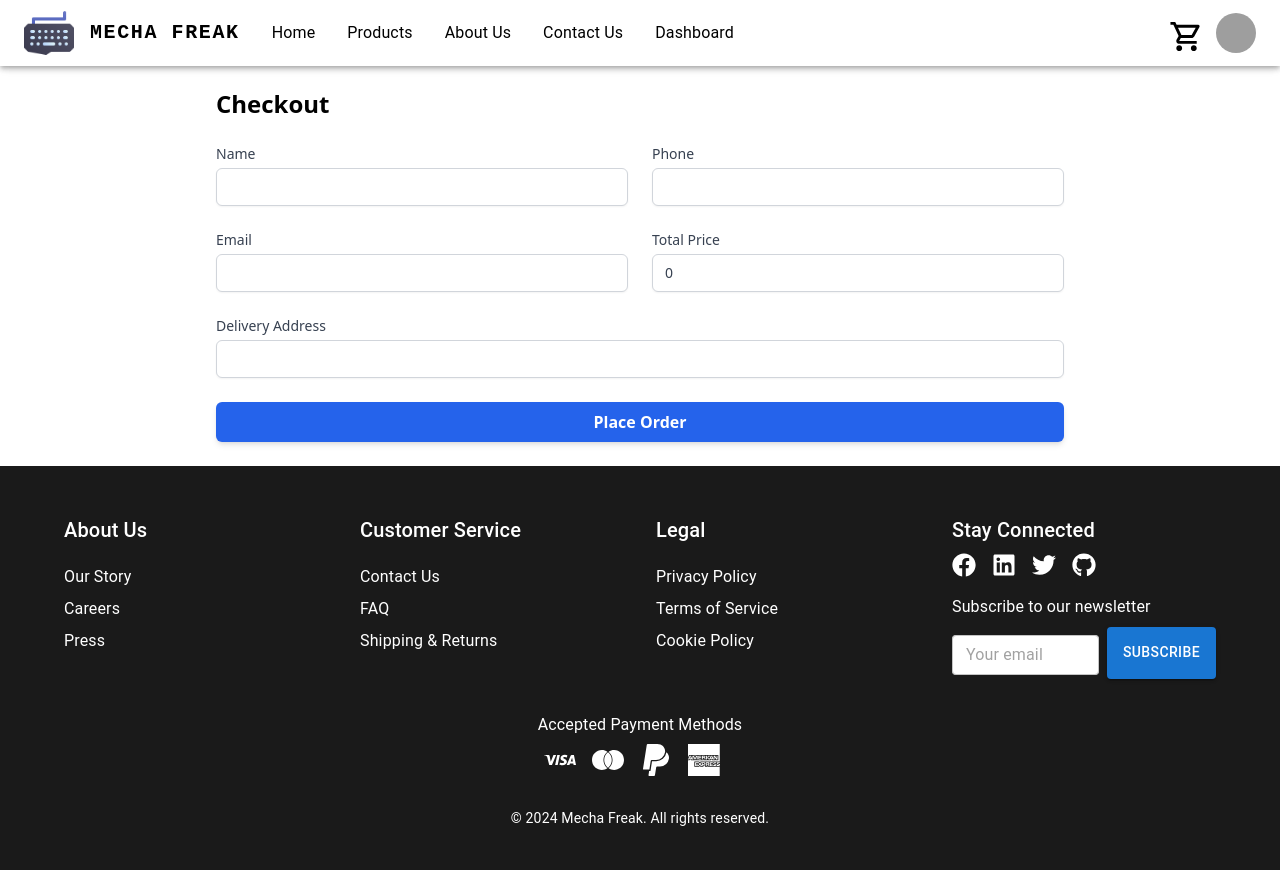
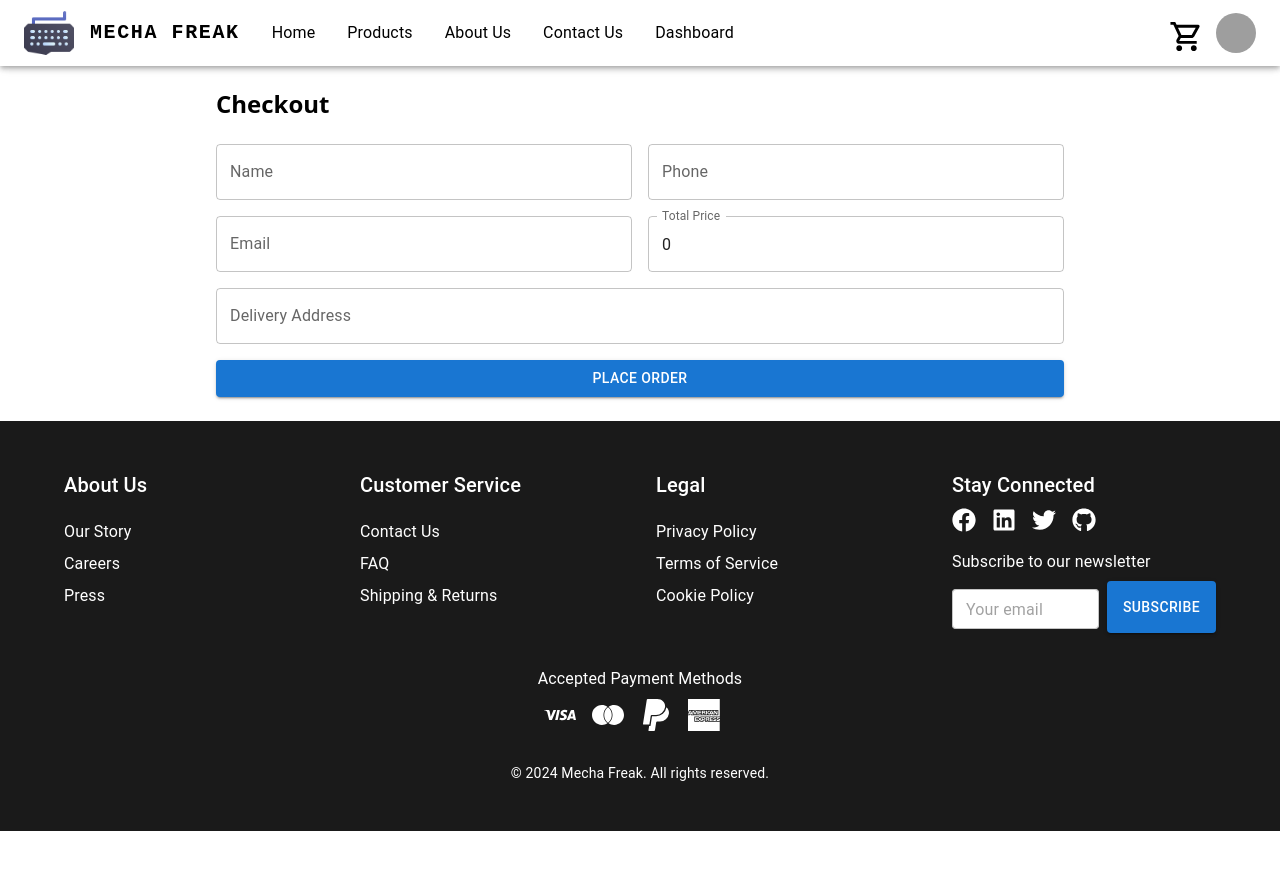
Before and after one commit to Nazmos27/mecha-freak-frontend, a React (Vite) app: page /checkout in a window 1280 px wide. Shown: the top 870 px of the page. After the commit the page ends 831 px from the top, so only its background shows below. Built offline with nearby package versions, Linux system fonts and the light colour scheme; grey boxes are pictures that could not be loaded.

Commit message:
checkout page improved, stripe payment integreting

```diff
--- a/package.json
+++ b/package.json
@@ -16,6 +16,7 @@
     "@mui/material": "^6.1.1",
     "@reduxjs/toolkit": "^2.2.6",
     "@smastrom/react-rating": "^1.5.0",
+    "@stripe/stripe-js": "^4.6.0",
     "aos": "^3.0.0-beta.6",
     "lodash": "^4.17.21",
     "lottie-react": "^2.4.0",
--- a/src/pages/CheckOut/Checkout.tsx
+++ b/src/pages/CheckOut/Checkout.tsx
@@ -1,5 +1,5 @@
 import React, { useEffect } from "react";
-import { useForm, SubmitHandler } from "react-hook-form";
+import { useForm, SubmitHandler, Controller } from "react-hook-form";
 import { useAppDispatch, useAppSelector } from "../../redux/hooks";
 import {
   cart,
@@ -9,10 +9,12 @@ import {
 import { toast } from "sonner";
 import { useNavigate } from "react-router-dom";
 import { TOrder, useCreateOrderMutation } from "../../redux/api/orderApi";
+import { TextField, Button, Grid } from '@mui/material';
+import {loadStripe} from '@stripe/stripe-js'
 
 const CheckoutForm: React.FC = () => {
   const {
-    register,
+    control,
     handleSubmit,
     formState: { errors },
   } = useForm<TOrder>();
@@ -62,10 +64,20 @@ const CheckoutForm: React.FC = () => {
     };
   }, [cartItems, getTotalCartItems]);
 
+
+
+  //payment process
+
+  const makePayment = () => {
+    const stripe = loadStripe('')
+  }
+
+
+
   return (
     <div className="max-w-4xl mx-auto p-6">
       <h2 className="text-2xl font-bold mb-6">Checkout</h2>
-      <form
+      {/* <form
         onSubmit={handleSubmit(onSubmit)}
         className="grid grid-cols-1 lg:grid-cols-2 gap-6"
       >
@@ -155,7 +167,121 @@ const CheckoutForm: React.FC = () => {
             Place Order
           </button>
         </div>
-      </form>
+      </form> */}
+       <form onSubmit={handleSubmit(onSubmit)}>
+      <Grid container spacing={2}>
+        {/* Name Field */}
+        <Grid item xs={12} sm={6}>
+          <Controller
+            name="name"
+            control={control}
+            rules={{ required: 'Name is required' }}
+            render={({ field }) => (
+              <TextField
+                {...field}
+                label="Name"
+                variant="outlined"
+                fullWidth
+                error={!!errors.name}
+                helperText={errors.name?.message}
+              />
+            )}
+          />
+        </Grid>
+
+        {/* Phone Field */}
+        <Grid item xs={12} sm={6}>
+          <Controller
+            name="phone"
+            control={control}
+            rules={{ required: 'Phone is required' }}
+            render={({ field }) => (
+              <TextField
+                {...field}
+                label="Phone"
+                variant="outlined"
+                fullWidth
+                error={!!errors.phone}
+                helperText={errors.phone?.message}
+              />
+            )}
+          />
+        </Grid>
+
+        {/* Email Field */}
+        <Grid item xs={12} sm={6}>
+          <Controller
+            name="email"
+            control={control}
+            rules={{ required: 'Email is required' }}
+            render={({ field }) => (
+              <TextField
+                {...field}
+                label="Email"
+                variant="outlined"
+                type="email"
+                fullWidth
+                error={!!errors.email}
+                helperText={errors.email?.message}
+              />
+            )}
+          />
+        </Grid>
+
+        {/* Total Price Field */}
+        <Grid item xs={12} sm={6}>
+          <Controller
+            name="totalPrice"
+            control={control}
+            rules={{ required: 'Total Price is required' }}
+            render={({ field }) => (
+              <TextField
+                {...field}
+                label="Total Price"
+                variant="outlined"
+                type="number"
+                fullWidth
+                value={cartItems.totalPrice}
+                error={!!errors.totalPrice}
+                helperText={errors.totalPrice?.message}
+              />
+            )}
+          />
+        </Grid>
+
+        {/* Delivery Address Field */}
+        <Grid item xs={12}>
+          <Controller
+            name="deliveryAddress"
+            control={control}
+            rules={{ required: 'Delivery Address is required' }}
+            render={({ field }) => (
+              <TextField
+                {...field}
+                label="Delivery Address"
+                variant="outlined"
+                fullWidth
+                error={!!errors.deliveryAddress}
+                helperText={errors.deliveryAddress?.message}
+              />
+            )}
+          />
+        </Grid>
+
+        {/* Submit Button */}
+        <Grid item xs={12}>
+          <Button
+            type="submit"
+            variant="contained"
+            color="primary"
+            fullWidth
+            onClick={makePayment}
+          >
+            Place Order
+          </Button>
+        </Grid>
+      </Grid>
+    </form>
     </div>
   );
 };
```
Also changed, not shown: 1 other file (tests, documents, lock files or other folders).
